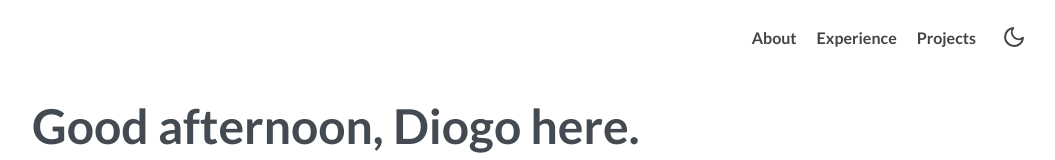
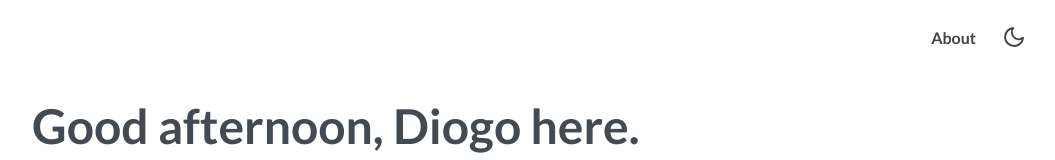
Before and after one commit to diogobcondeco/diogobcondeco-vue, a Nuxt app: page / in a window 1280 px wide. Shown: the top 160 px of the page, without its empty margins (213-1268 px from the left). Built offline with nearby package versions, Linux system fonts and the light colour scheme.

Commit message:
💄 Removed navbar links

```diff
--- a/layouts/default.vue
+++ b/layouts/default.vue
@@ -6,11 +6,8 @@
 
       <div class="header__right">
         <nuxt-link class="link" to="/">About</nuxt-link>
-        <nuxt-link class="link" to="/experience">Experience</nuxt-link>
-        <nuxt-link class="link" to="/projects">Projects</nuxt-link>
-        <!-- <g-link to="/">About</g-link> -->
-        <!-- <g-link to="/experience">Experience</g-link> -->
-        <!-- <g-link to="/projects">Projects</g-link> -->
+        <!-- <nuxt-link class="link" to="/experience">Experience</nuxt-link> -->
+        <!-- <nuxt-link class="link" to="/projects">Projects</nuxt-link> -->
         <ToggleTheme />
       </div>
     </header>
```
